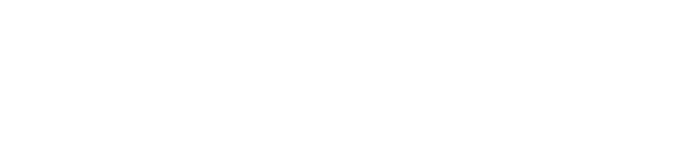
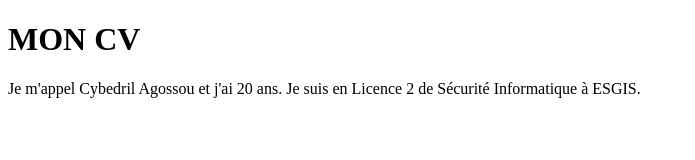
Before and after one commit to Cybedril/git-mon-cv, a plain HTML site: page index.html in a window 1280 px wide. Shown: the whole page, without its empty margins (0-695 px from the left). Drawn offline with Linux system fonts and the light colour scheme.

Commit message:
mise en place de la section description

```diff
--- a/index.html
+++ b/index.html
@@ -4,11 +4,10 @@
     <meta charset="UTF-8">
     <meta name="viewport" content="width=device-width, initial-scale=1.0">
     <link rel="stylesheet" href="style.css">
-    <title>Titre de la page</title>
+    <title>Mon projet GIT</title>
 </head>
 <body>
-
-    <!-- Le contenu de votre page va ici -->
-
+    <h1>MON CV</h1>
+    <p>Je m'appel Cybedril Agossou et j'ai 20 ans. Je suis en Licence 2 de Sécurité Informatique à ESGIS.</p>
 </body>
 </html>
```
